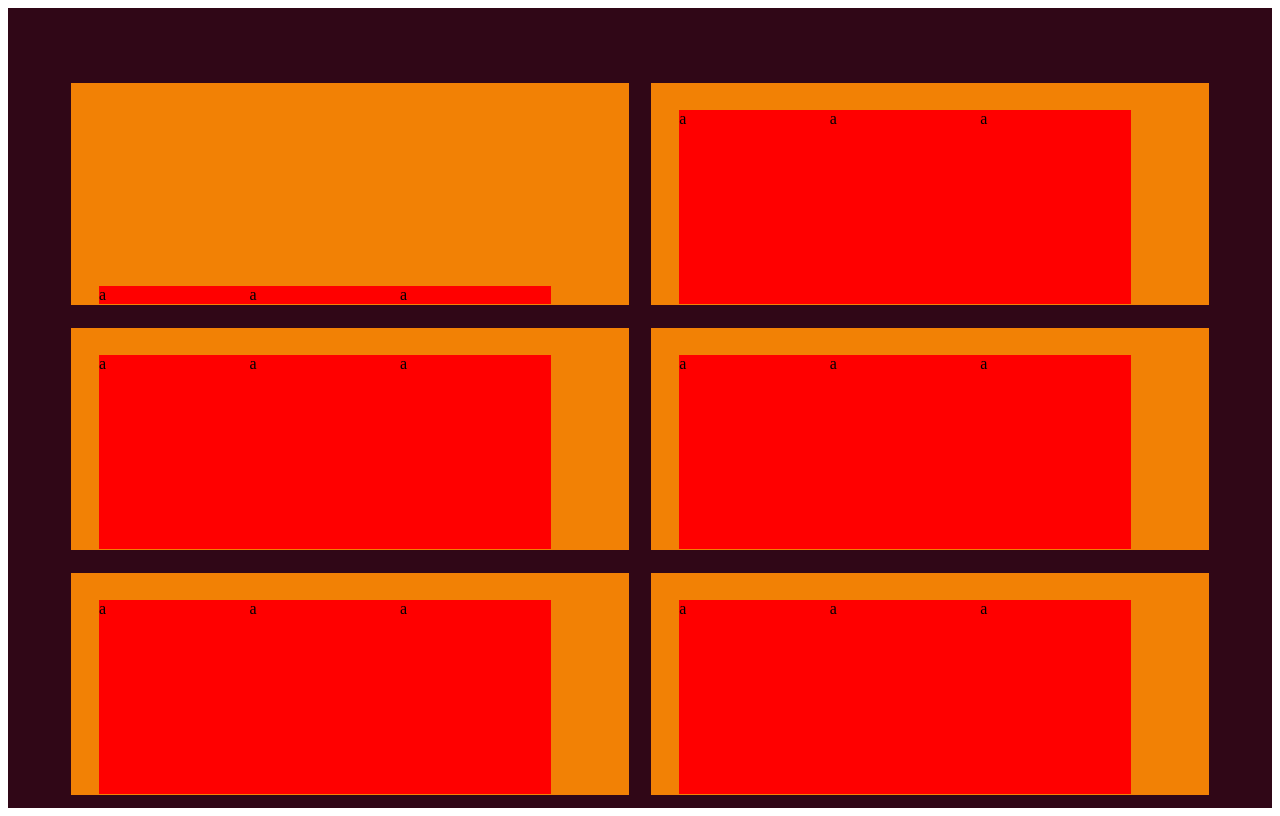
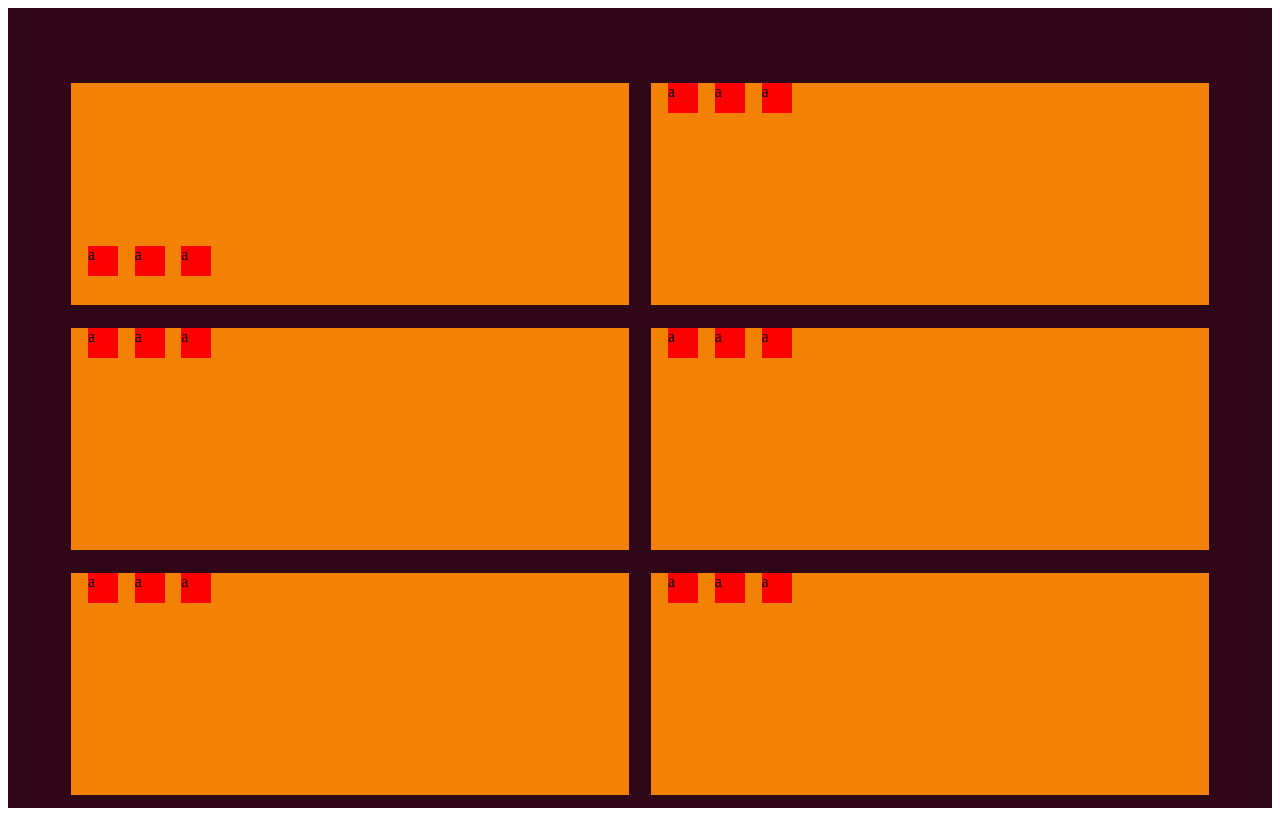
Before and after one commit to ertrkcem/html-assingment-pair-programming, a plain HTML site: page index.html in a window 1280 px wide. Drawn offline with Linux system fonts and the light colour scheme.

Commit message:
update box style

```diff
--- a/css/index.css
+++ b/css/index.css
@@ -22,7 +22,6 @@
 
 .inner-wrapper {
     display: flex;
-    margin: 5%;
     width: 100%;
     height: 87%;
 }
@@ -40,6 +39,8 @@
 }
 
 .box {
-    width: 30%;
+    width: 30px;
+    height: 30px;
+    margin-left: 3%;
     background: red;
 }
```
